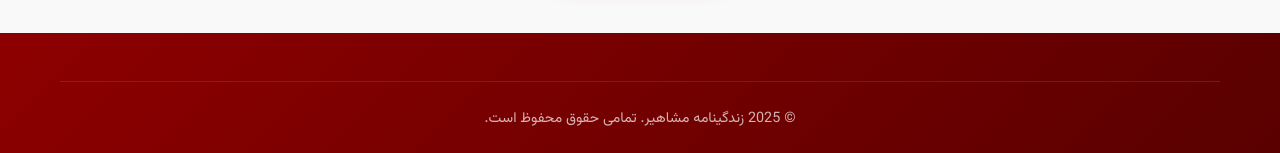
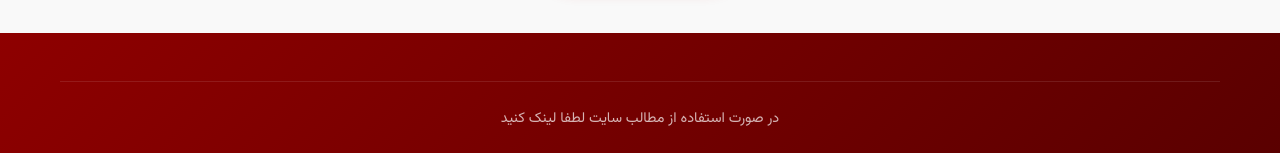
Before and after one commit to darkblog/darkblog.github.io, a Jekyll site: the page built from _posts/2025-7-3-41.md, in a window 1280 px wide and 900 px high, scrolled down 1716 px. Shown: the part 744-897 px from the top of the window. Built offline with Jekyll 4.4.1, drawn with Linux system fonts in a browser that asks for light colours.

Commit message:
Update post.html

```diff
--- a/_layouts/post.html
+++ b/_layouts/post.html
@@ -775,7 +775,7 @@
     <footer>
         <div class="container">
             <div class="copyright">
-                <p>&copy; {{ site.time | date: '%Y' }} {{ site.title }}. تمامی حقوق محفوظ است.</p>
+                <p>در صورت استفاده از مطالب سایت لطفا لینک کنید</p>
             </div>
         </div>
     </footer>
```
